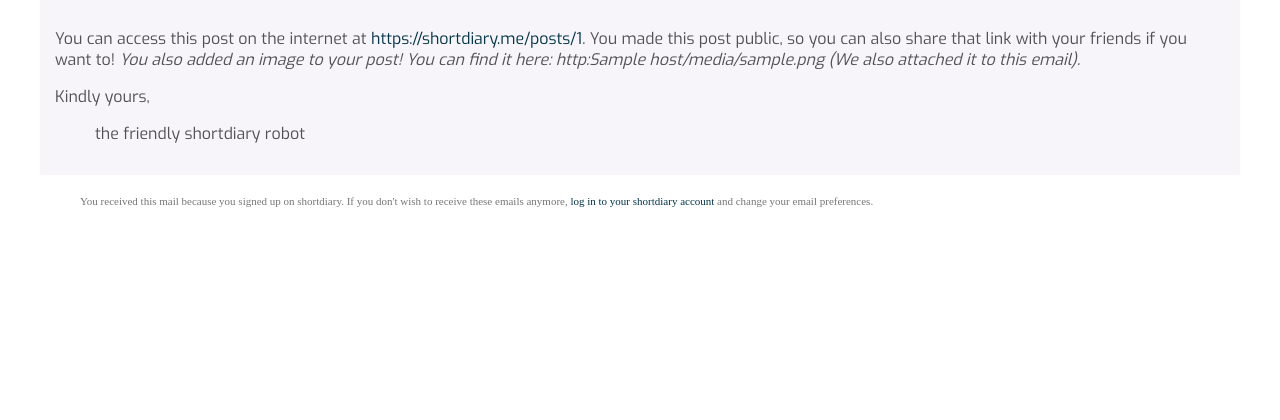
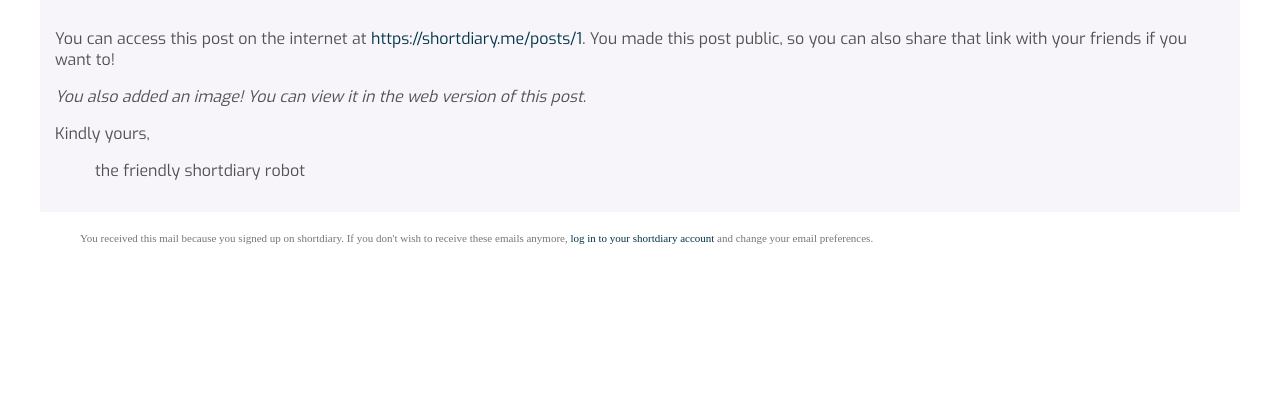
Before and after one commit to lutoma/shortdiary-web, a Django app: template templates/email_extras/post.html in a window 1280 px wide. Shown: the part 326-746 px from the top of the page. Run offline with Django 3.2, Linux system fonts and the light colour scheme; the template is opened without the code that fills it: most values are stand-ins (such as "Sample title", 1, 10 or a date in 2020).

Commit message:
Fixing image link in post mail templates

```diff
--- a/templates/email_extras/post.html
+++ b/templates/email_extras/post.html
@@ -64,7 +64,7 @@
 			You can access this post on the internet at <a href='https://shortdiary.me/posts/{{ post.id }}'>https://shortdiary.me/posts/{{ post.id }}</a>. {% if post.public %}You made this post public, so you can also share that link with your friends if you want to!{% endif %}
 
 
-			{% if post.image %}<i>You also added an image to your post! You can find it here: http:{{ host }}{{ image }} (We also attached it to this email).</i>{% endif %}
+			{% if post.image %}<p><i>You also added an image! You can view it in the web version of this post.</i></p>{% endif %}
 
 			<p>Kindly yours,<br />
 			<div style='margin-left: 40px;'>the friendly shortdiary robot</div></p>
--- a/templates/email_extras/post.txt
+++ b/templates/email_extras/post.txt
@@ -12,7 +12,7 @@ Well, I do! You were all like
 
 You can access this post on the internet at https://shortdiary.me/posts/{{ post.id }}. {% if post.public %}You made this post public, so you can also share that link with your friends if you want to!{% endif %}
 
-{% if post.image %}<i>You also added an image to your post! You can find it here: http:{{ host }}{{ image }} (We also attached it to this email).</i>{% endif %}
+{% if post.image %}You also added an image! You can view it in the web version of this post.{% endif %}
 
 Kindly yours,
 
```
